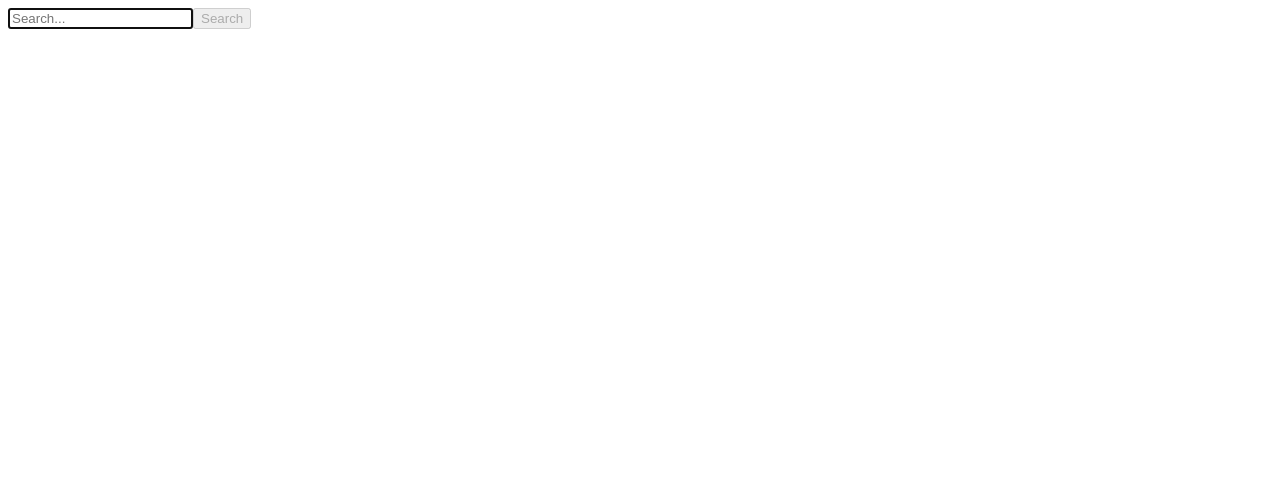
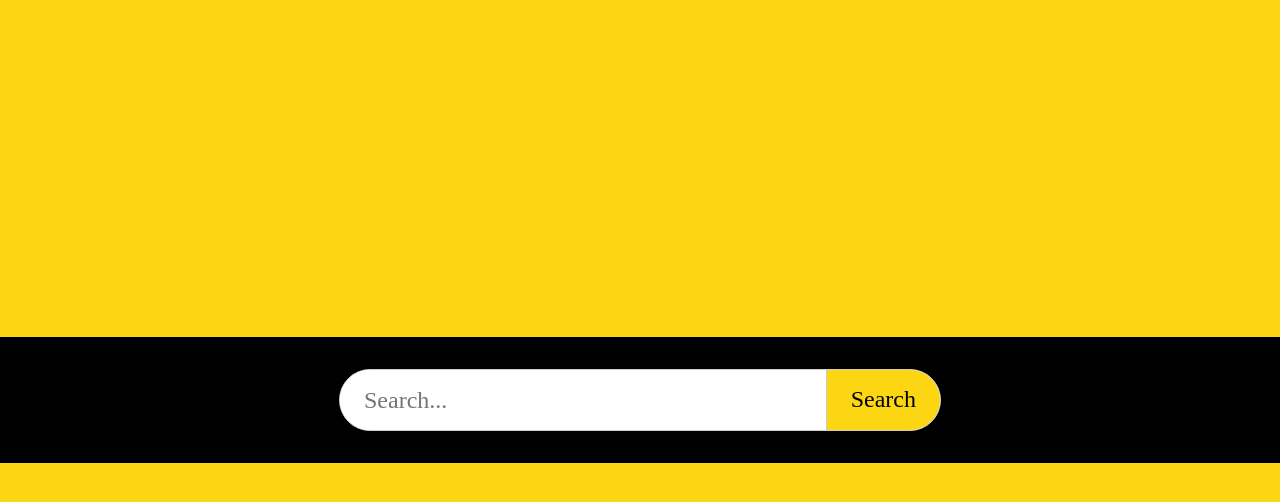
Before and after one commit to m-bp/movie-finder, a Vue app: page / in a window 1280 px wide. Shown: the top 502 px of the page. Built offline with nearby package versions, Linux system fonts and the light colour scheme.

Commit message:
Add styles for the app

```diff
--- a/package.json
+++ b/package.json
@@ -11,6 +11,7 @@
     "@splidejs/vue-splide": "^0.3.5",
     "axios": "^0.21.0",
     "core-js": "^3.6.5",
+    "normalize.css": "^8.0.1",
     "vue": "^2.6.11",
     "vue-router": "^3.2.0",
     "vuex": "^3.4.0"
--- a/src/App.vue
+++ b/src/App.vue
@@ -3,3 +3,12 @@
     <router-view />
   </div>
 </template>
+
+<style lang="scss">
+html,
+body,
+#app {
+  height: 100%;
+  background: $color-yellow;
+}
+</style>
--- a/src/components/SearchForm.vue
+++ b/src/components/SearchForm.vue
@@ -1,18 +1,25 @@
 <template>
-  <form @submit.prevent="onSubmit()">
+  <div class="search-form-wrapper">
+    <form
+      @submit.prevent="onSubmit()"
+      class="search-form"
+    >
       <input
         :value="query"
         @input="updateQuery"
         placeholder="Search..."
         type="text"
         autofocus
+        class="search-form__input"
       >
       <input
         type="submit"
         value="Search"
         :disabled="!query"
+        class="search-form__submit"
       >
     </form>
+  </div>
 </template>
 
 <script>
@@ -35,4 +42,50 @@ export default {
 };
 </script>
 
-<style scoped></style>
+<style lang="scss">
+.search-form {
+  display: flex;
+  max-width: 600px;
+  height: 2.5em;
+  margin: auto;
+  font-size: 1.5em;
+  line-height: 2;
+  border: 1px solid #ccc;
+  border-radius: 3em;
+  background: white;
+  overflow: hidden;
+
+  &__input {
+    padding: 0 1em;
+    border: none;
+    height: 100%;
+    flex: 1;
+
+    &:focus {
+      outline: none;
+    }
+  }
+
+  &__submit {
+    height: 100%;
+    margin: 0;
+    padding: 0 1em;
+    border: none;
+    border-left: 1px solid #ccc;
+    color: $color-black;
+    background-color: $color-yellow;
+
+    &:focus,
+    &:hover {
+      outline: none;
+      background-color: $color-dark-yellow;
+    }
+  }
+}
+
+.search-form-wrapper {
+  flex: 1;
+  padding: 2em;
+  background: black;
+}
+</style>
--- a/src/main.js
+++ b/src/main.js
@@ -2,6 +2,8 @@ import Vue from 'vue';
 import App from './App.vue';
 import router from './router';
 import store from './store';
+
+import 'normalize.css';
 
 Vue.config.productionTip = false;
 
--- /dev/null
+++ b/src/scss/variables.scss
@@ -0,0 +1,4 @@
+$color-yellow: #fcd612;
+$color-dark-yellow: #f9c31a;
+$color-red: #d61a1f;
+$color-black: #000000;
--- a/src/views/Home.vue
+++ b/src/views/Home.vue
@@ -48,3 +48,12 @@ export default {
   }
 }
 </script>
+
+<style lang="scss" scoped>
+.home {
+  display: flex;
+  justify-content: center;
+  align-items: center;
+  height: 100%;
+}
+</style>
--- a/src/views/Results.vue
+++ b/src/views/Results.vue
@@ -1,7 +1,10 @@
 <template>
-  <div>
-    <span>Results go here</span>
-    <movie-list :movies="$store.state.results" />
+  <div class="results">
+    <h1>Showing top results for '{{ $store.state.query }}'</h1>
+
+    <div class="slider-container">
+      <movie-list :movies="$store.state.results" />
+    </div>
   </div>
 </template>
 
@@ -20,3 +23,17 @@ export default {
   }
 }
 </script>
+
+<style lang="scss" scoped>
+.results {
+  height: 100%;
+  display: flex;
+  flex-direction: column;
+  justify-content: center;
+  align-items: center;
+}
+
+.slider-container {
+  width: 100%;
+}
+</style>
--- /dev/null
+++ b/vue.config.js
@@ -0,0 +1,9 @@
+module.exports = {
+  css: {
+    loaderOptions: {
+      sass: {
+        additionalData: '@import "@/scss/variables.scss";',
+      },
+    },
+  },
+};
```
Also changed, not shown: 1 other file (tests, documents, lock files or other folders). Lines whose indentation alone changed are shown as unchanged.
